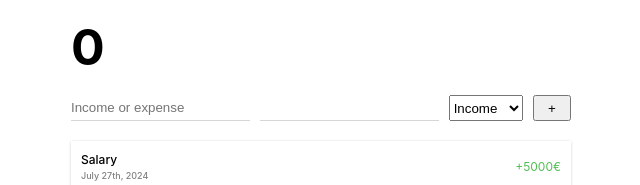
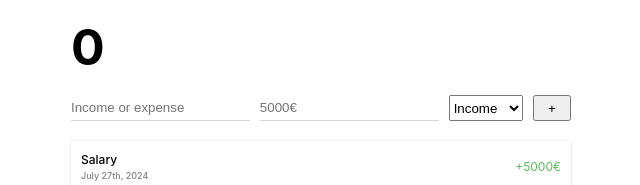
Before and after one commit to AlexandraHockett/expense-income, a React (Vite) app: page / in a window 1280 px wide. Shown: the top 185 px of the page, without its empty margins (319-959 px from the left). Built offline with nearby package versions, Linux system fonts and the light colour scheme.

Commit message:
cleaner and dryer way of two way binding

```diff
--- a/src/App.jsx
+++ b/src/App.jsx
@@ -2,16 +2,17 @@ import { useState } from "react";
 import "./App.css";
 
 function App() {
-  const [inputMessage, setInputMessage] = useState("");
-  const [inputValue, setInputValue] = useState("");
-  const [statementType, setStatementType] = useState("income");
+  const [input, setInput] = useState({
+    message: "",
+    value: "",
+    statementType: "",
+  });
 
-  const handleChangeInputMessage = (e) => {
-    setInputMessage(e.target.value);
-  };
-
-  const handleChangeInputValue = (e) => {
-    setInputValue(e.target.value);
+  const handleUpdateInput = (e) => {
+    setInput({
+      ...input,
+      [e.target.name]: e.target.value,
+    });
   };
 
   return (
@@ -22,21 +23,16 @@ function App() {
           <input
             type="text"
             placeholder="Income or expense"
-            onChange={handleChangeInputMessage}
-            value={inputMessage}
+            onChange={handleUpdateInput}
+            value={input.message}
           />
           <input
             type="number"
-            placeholder=""
-            onChange={handleChangeInputValue}
-            value={inputValue}
+            placeholder="5000€"
+            onChange={handleUpdateInput}
+            value={input.value}
           />
-          <select
-            onChange={(e) => {
-              setStatementType(e.target.value);
-            }}
-            value={statementType}
-          >
+          <select onChange={handleUpdateInput} value={input.statementType}>
             <option value="income">Income</option>
             <option value="expense">Expense</option>
           </select>
```
